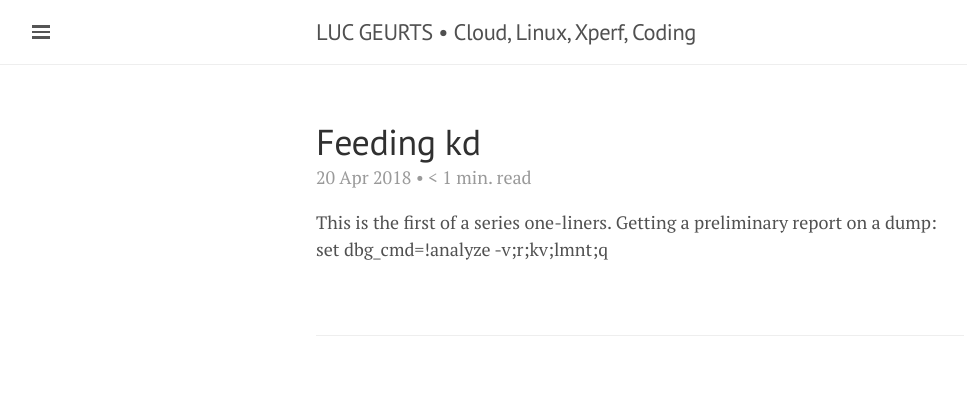
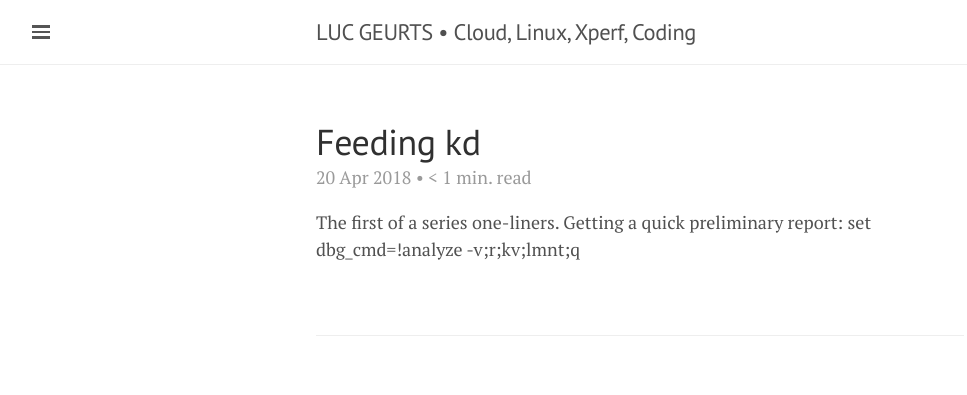
Before and after one commit to lgeurts/lgeurts.github.io, a Jekyll site: the page built from _posts/2018-04-20-feeding-kd.md, in a window 1280 px wide. Shown: the top 395 px of the page, without its empty margins (0-967 px from the left). Built offline with Jekyll 4.4.1, drawn with Linux system fonts in a browser that asks for light colours; nearby versions of some CDN libraries; comment, search, counter and statistics services are not loaded.

Commit message:
Update 2018-04-20-feeding-kd.md

```diff
--- a/_posts/2018-04-20-feeding-kd.md
+++ b/_posts/2018-04-20-feeding-kd.md
@@ -3,9 +3,9 @@ layout: post
 title: Feeding kd
 read_time: true
 comments: true
-category: WindDbg/Kd
+category: WindDbg
 tags: [ Debugging ]
 ---
 
-This is the first of a series one-liners.
-Getting a preliminary report on a dump: set dbg_cmd=!analyze -v;r;kv;lmnt;q
+The first of a series one-liners. Getting a quick preliminary report:
+set dbg_cmd=!analyze -v;r;kv;lmnt;q
```
